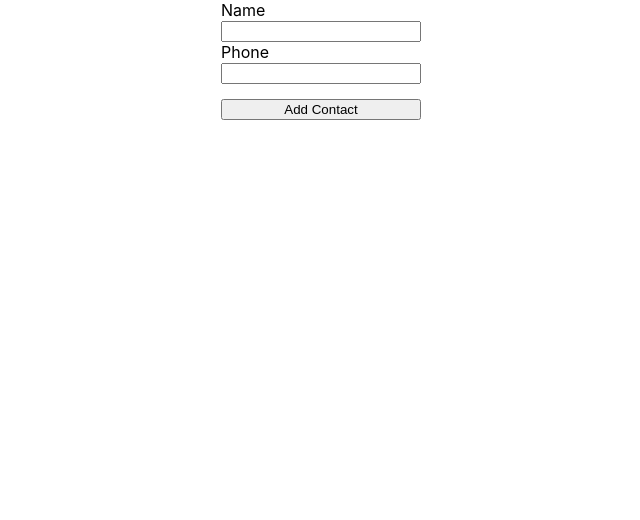
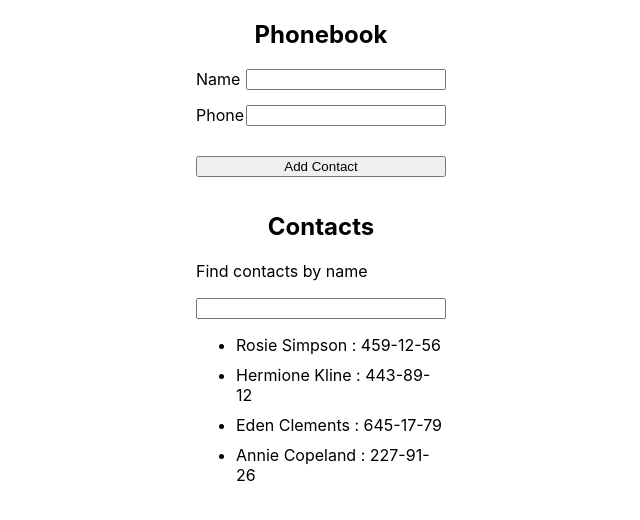
Before and after one commit to piron-johny/goit-react-hw-02-phonebook, a React (Create React App) app: page / in a window 1280 px wide. Shown: the top 520 px of the page, without its empty margins (319-959 px from the left). Built offline with nearby package versions, Linux system fonts and the light colour scheme.

Commit message:
Рендер контактов. Обработка формы. Стили

```diff
--- a/src/components/App.jsx
+++ b/src/components/App.jsx
@@ -1,25 +1,45 @@
 import { Component } from 'react';
-import Form from './Form/Form';
+import { nanoid } from 'nanoid';
+import Section from './Section';
+import Form from './Form';
+import Contacts from './Contacns';
 
 class App extends Component {
   state = {
-    contacts: [],
-    name: '',
+    contacts: [
+      { id: 'id-1', name: 'Rosie Simpson', number: '459-12-56' },
+      { id: 'id-2', name: 'Hermione Kline', number: '443-89-12' },
+      { id: 'id-3', name: 'Eden Clements', number: '645-17-79' },
+      { id: 'id-4', name: 'Annie Copeland', number: '227-91-26' },
+    ],
+    filter: '',
   };
 
-  handleContact = contact => {
-    this.setState(preState => (
-      {
-        contacts: [...preState, contact]
-      }
-    ));
+  handleContact = userData => {
+    const contact = { ...userData, id: nanoid() };
+    this.setState(({ contacts }) => ({
+      contacts: [...contacts, contact],
+    }));
+  };
+
+  handleFilter = e => {
+    const { value } = e.currentTarget;
+    const { contacts } = this.state;
+    this.setState({
+      filter: contacts.filter(contact =>
+        contact.name.toLowerCase().includes(value.toLowerCase())
+      ),
+    });
   };
 
   render() {
+    const contactsList = this.state.contacts;
+
     return (
-      <>
-        <Form />
-      </>
+      <Section title="Phonebook">
+        <Form onSubmit={this.handleContact} />
+        <Contacts contacts={contactsList} onFilter={this.handleFilter} />
+      </Section>
     );
   }
 }
--- /dev/null
+++ b/src/components/Contacns/Contacns.jsx
@@ -0,0 +1,20 @@
+import { StyledContacts, StyledInput } from './Contacns.styled';
+
+const Contacts = ({ contacts, onFilter }) => {
+  return (
+    <StyledContacts>
+      <h2>Contacts</h2>
+      <p>Find contacts by name</p>
+      <StyledInput onChange={onFilter} />
+      <ul>
+        {contacts.map(({ name, number, id }) => (
+          <li key={id}>
+            {name} : {number}
+          </li>
+        ))}
+      </ul>
+    </StyledContacts>
+  );
+};
+
+export default Contacts;
--- /dev/null
+++ b/src/components/Contacns/Contacns.styled.js
@@ -0,0 +1,16 @@
+import styled from '@emotion/styled';
+
+export const StyledContacts = styled.div`
+  width: 100%;
+  & ul li {
+    margin-bottom: 10px;
+    text-align: start;
+  }
+  & p {
+    text-align: start;
+  }
+`;
+
+export const StyledInput = styled.input`
+  width: 100%;
+`;
--- /dev/null
+++ b/src/components/Contacns/index.js
@@ -0,0 +1 @@
+export { default } from './Contacns';
--- a/src/components/Form/Form.jsx
+++ b/src/components/Form/Form.jsx
@@ -1,14 +1,10 @@
 import { Component } from 'react';
 import { StyledForm } from './Form.styled';
-import { nanoid } from 'nanoid';
-// model.id = nanoid() //=> "V1StGXR8_Z5jdHi6B-myT"
-
 
 class Form extends Component {
   state = {
     name: '',
     number: '',
-    id: '',
   };
 
   handleInputGange = e => {
@@ -16,18 +12,23 @@ class Form extends Component {
     this.setState({ [name]: value });
   };
 
-  handleSubmit = (e) => {
-    e.preventDefault()
-    this.setState({ id: nanoid() });
+  handleSubmit = e => {
+    e.preventDefault();
 
-    this.props.onSubmit(this.state)
+    this.props.onSubmit(this.state);
+
+    this.reset();
+  };
+
+  reset = () => {
+    this.setState({ name: '', number: '' });
   };
 
   render() {
     return (
       <StyledForm onSubmit={this.handleSubmit}>
         <label>
-          Name
+          <span>Name</span>
           <input
             type="text"
             name="name"
@@ -38,7 +39,7 @@ class Form extends Component {
           />
         </label>
         <label>
-          Phone
+          <span>Phone</span>
           <input
             type="tel"
             name="number"
--- a/src/components/Form/Form.styled.js
+++ b/src/components/Form/Form.styled.js
@@ -3,10 +3,19 @@ import styled from '@emotion/styled';
 export const StyledForm = styled.form`
   display: flex;
   flex-direction: column;
-  width: 200px;
+  width: 100%;
   margin: 0 auto;
+  & label {
+    display: flex;
+    justify-content: space-between;
+    margin-bottom: 15px;
+  }
+  & span {
+    display: inline-block;
+  }
   & input {
     width: 100%;
+    max-width: 200px;
   }
   & button {
     margin: 15px 0;
--- a/src/components/Form/index.js
+++ b/src/components/Form/index.js
@@ -0,0 +1 @@
+export { default } from './Form';
--- /dev/null
+++ b/src/components/Section/Section.jsx
@@ -0,0 +1,12 @@
+import { StyledSection } from './Section.styled';
+
+const Section = ({ children, title }) => {
+  return (
+    <StyledSection>
+      <h2>{title}</h2>
+      {children}
+    </StyledSection>
+  );
+};
+
+export default Section;
--- /dev/null
+++ b/src/components/Section/Section.styled.js
@@ -0,0 +1,7 @@
+import styled from '@emotion/styled';
+
+export const StyledSection = styled.section`
+  width: 250px;
+  margin: 0 auto;
+  text-align: center;
+`;
--- /dev/null
+++ b/src/components/Section/index.js
@@ -0,0 +1 @@
+export { default } from './Section';
```
